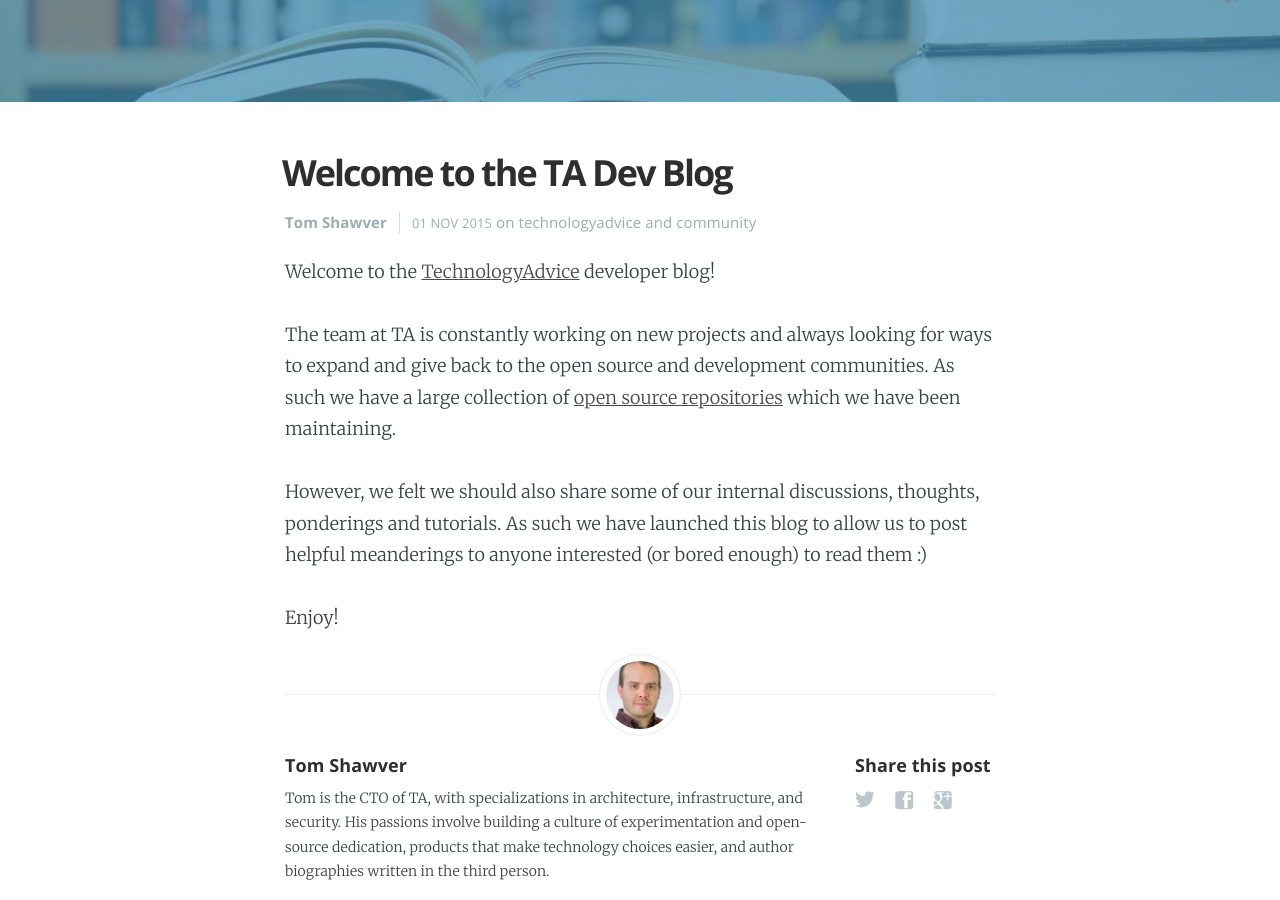
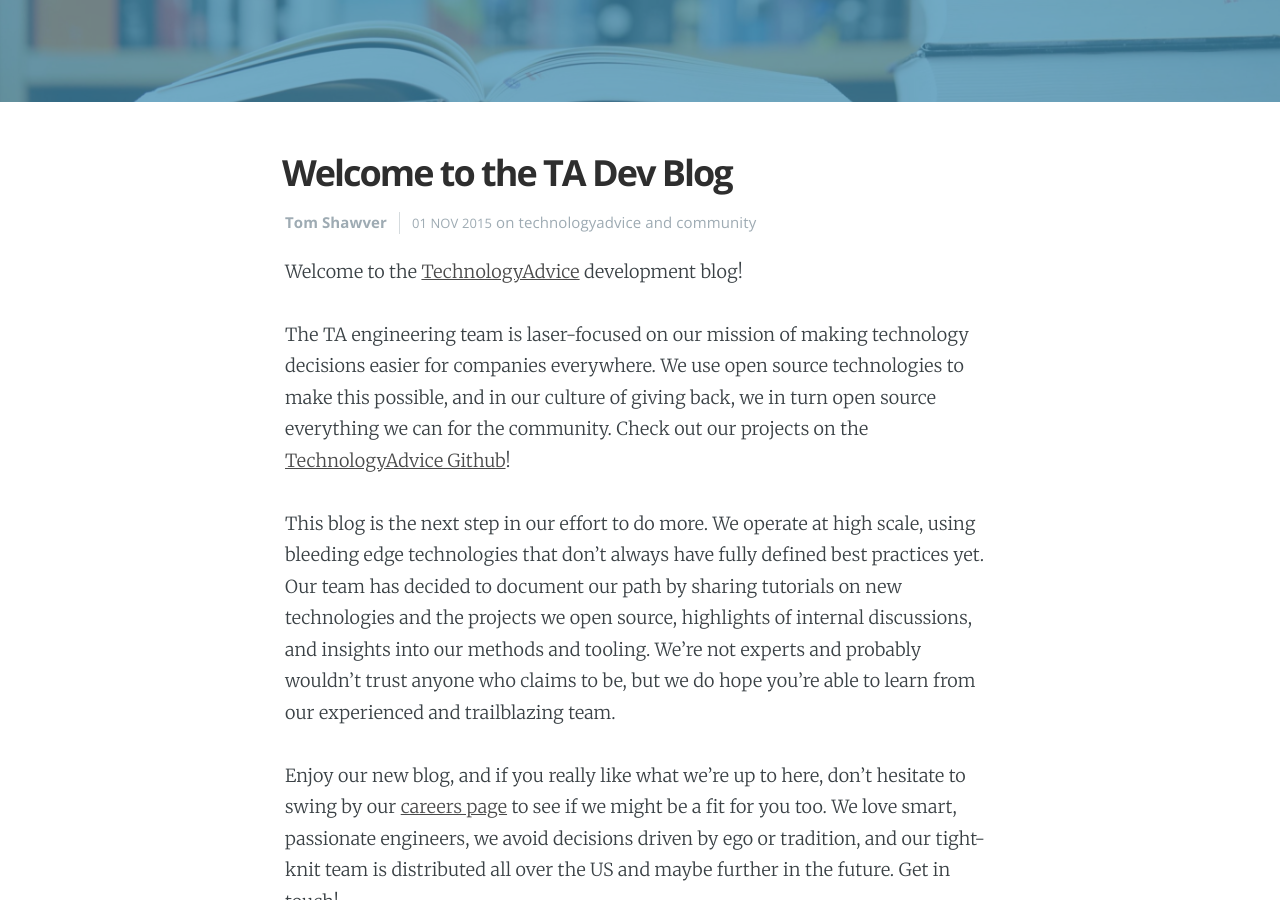
Before and after one commit to TechnologyAdvice/technologyadvice.github.io, a Jekyll site: the page built from _posts/2015-11-01-welcome-to-ta-dev-blog.markdown, in a window 1280 px wide and 900 px high, scrolled down 483 px. Built offline with Jekyll 4.4.1, drawn with Linux system fonts in a browser that asks for light colours; some of the changed text lies outside the part shown.

Commit message:
Welcome: In Tom's words

```diff
--- a/_posts/2015-11-01-welcome-to-ta-dev-blog.markdown
+++ b/_posts/2015-11-01-welcome-to-ta-dev-blog.markdown
@@ -5,13 +5,13 @@
 categories: technologyadvice community
 author: tom.shawver
 cover: /assets/images/covers/books.jpg
-description: Welcome to the TechnologyAdvice Developer Blog!
+description: Welcome to the TechnologyAdvice Development Blog!
 ---
 
-Welcome to the [TechnologyAdvice](http://www.technologyadvice.com) developer blog!
+Welcome to the [TechnologyAdvice](http://www.technologyadvice.com) development blog!
 
-The team at TA is constantly working on new projects and always looking for ways to expand and give back to the open source and development communities. As such we have a large collection of [open source repositories](https://github.com/TechnologyAdvice/) which we have been maintaining.
+The TA engineering team is laser-focused on our mission of making technology decisions easier for companies everywhere. We use open source technologies to make this possible, and in our culture of giving back, we in turn open source everything we can for the community.  Check out our projects on the [TechnologyAdvice Github](https://github.com/TechnologyAdvice)!
 
-However, we felt we should also share some of our internal discussions, thoughts, ponderings and tutorials. As such we have launched this blog to allow us to post helpful meanderings to anyone interested (or bored enough) to read them :)
+This blog is the next step in our effort to do more. We operate at high scale, using bleeding edge technologies that don't always have fully defined best practices yet. Our team has decided to document our path by sharing tutorials on new technologies and the projects we open source, highlights of internal discussions, and insights into our methods and tooling. We're not experts and probably wouldn't trust anyone who claims to be, but we do hope you're able to learn from our experienced and trailblazing team.
 
-Enjoy!
+Enjoy our new blog, and if you really like what we're up to here, don't hesitate to swing by our [careers page](http://technologyadvice.com/careers) to see if we might be a fit for you too. We love smart, passionate engineers, we avoid decisions driven by ego or tradition, and our tight-knit team is distributed all over the US and maybe further in the future. Get in touch!
```
